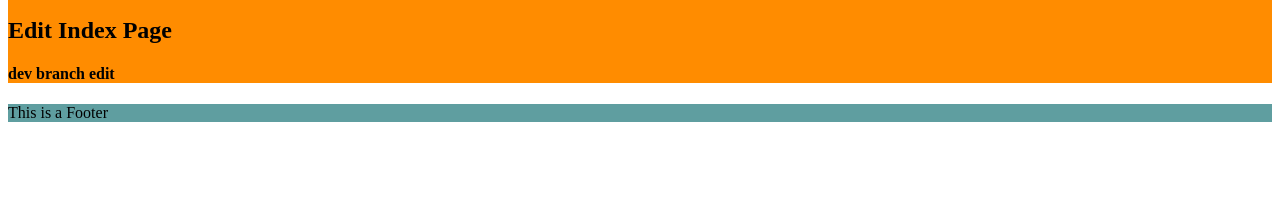
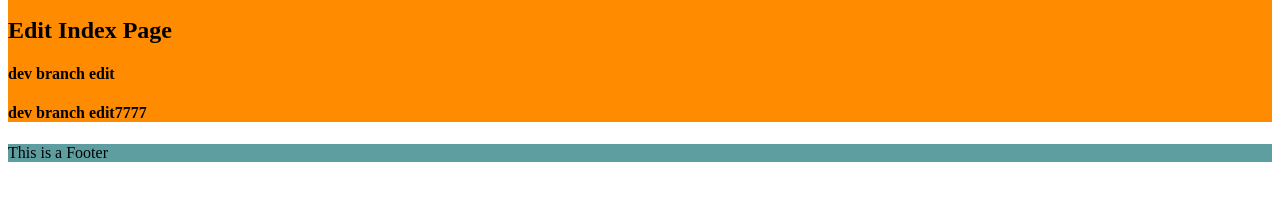
Before and after one commit to HamideMaleki/git-one, a plain HTML site: page index.html in a window 1280 px wide. Shown: the part 169-370 px from the top of the page. Drawn offline with Linux system fonts and the light colour scheme.

Commit message:
Update index.html

```diff
--- a/index.html
+++ b/index.html
@@ -19,6 +19,7 @@
         <button type="button">Click hier</button>
         <h2>Edit Index Page</h2>
         <h4>dev branch edit</h4>
+        <h4>dev branch edit7777</h4>
     </div>
     <footer>This is a Footer</footer>
 
```
